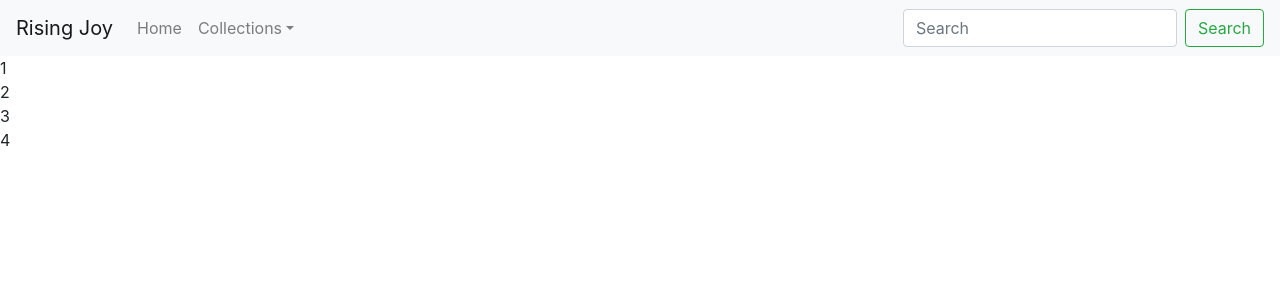
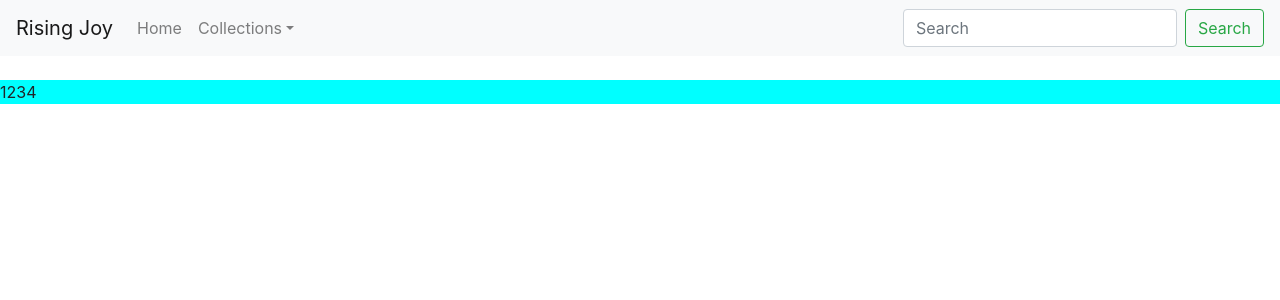
Before and after one commit to ksuares1/pin-scroll, a React (Create React App) app in the folder infinite-scroll/scroll/: page / in a window 1280 px wide. Shown: the top 300 px of the page. Built offline with nearby package versions, Linux system fonts and the light colour scheme.

Commit message:
added css to app.js

```diff
--- a/infinite-scroll/scroll/src/App.css
+++ b/infinite-scroll/scroll/src/App.css
@@ -2,10 +2,7 @@
   text-align: center;
 }
 
-.App-logo {
-  height: 40vmin;
-  pointer-events: none;
-}
+
 
 @media (prefers-reduced-motion: no-preference) {
   .App-logo {
@@ -13,26 +10,8 @@
   }
 }
 
-/* .App-header {
-  background-color: #282c34;
-  min-height: 100vh;
-  display: flex;
-  flex-direction: column;
-  align-items: center;
-  justify-content: center;
-  font-size: calc(10px + 2vmin);
-  color: white;
-} */
 
-.App-link {
-  color: #61dafb;
+.flex-container{
+  display:flex;
+  background-color: aqua;
 }
-
-@keyframes App-logo-spin {
-  from {
-    transform: rotate(0deg);
-  }
-  to {
-    transform: rotate(360deg);
-  }
-}
--- a/infinite-scroll/scroll/src/App.js
+++ b/infinite-scroll/scroll/src/App.js
@@ -2,13 +2,15 @@ import React from 'react';
 import 'bootstrap/dist/css/bootstrap.min.css';
 import Navbar from './components/Navbar';
 import Pinbox from './components/Pinbox';
-
+import './App.css';
 
 
 function App() {
   return (
     <div className="App">
       <Navbar/>
+      <br>
+      </br>
       <Pinbox/>
     </div>
   );
--- a/infinite-scroll/scroll/src/components/Pinbox.js
+++ b/infinite-scroll/scroll/src/components/Pinbox.js
@@ -1,3 +1,4 @@
+
 const Pinbox = () => {
     return (
         <div class="flex-container">
```
